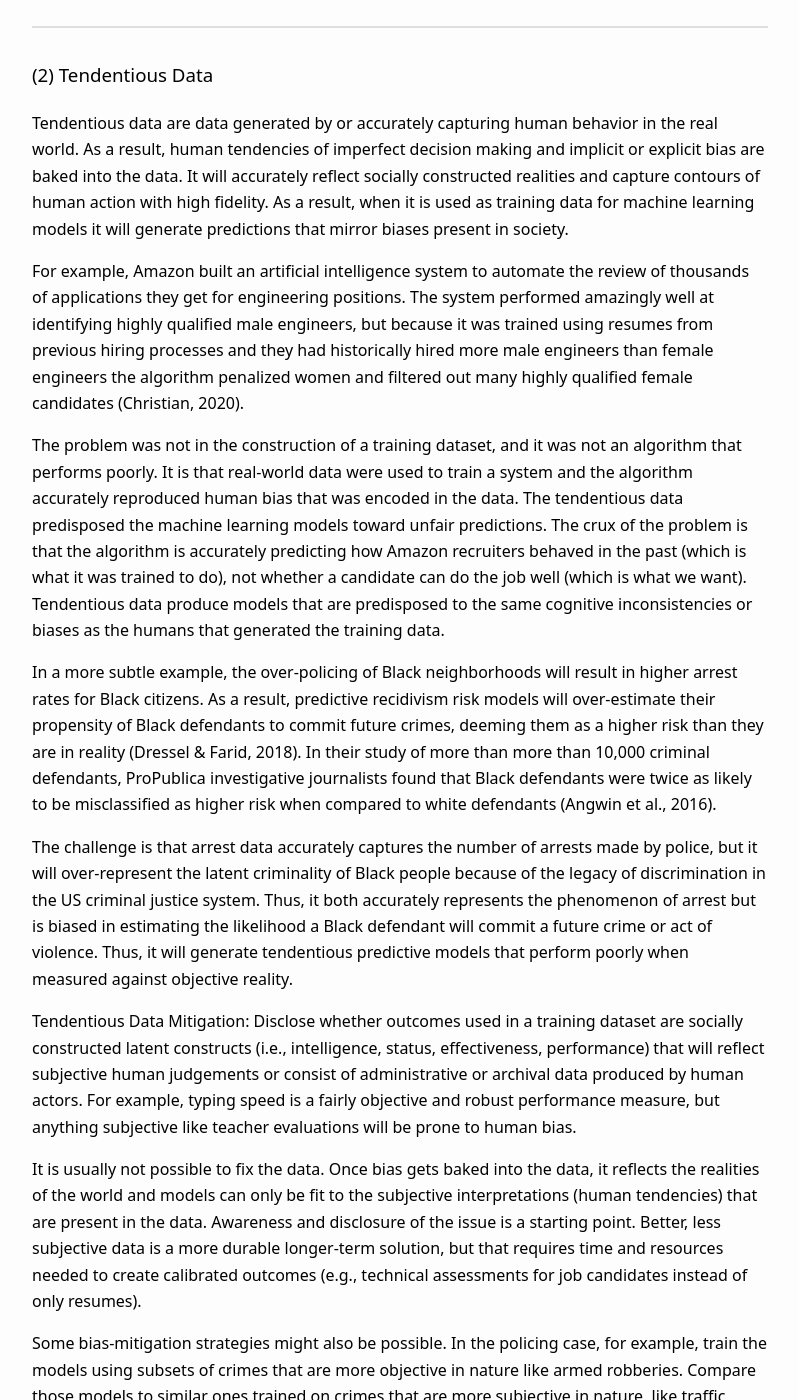
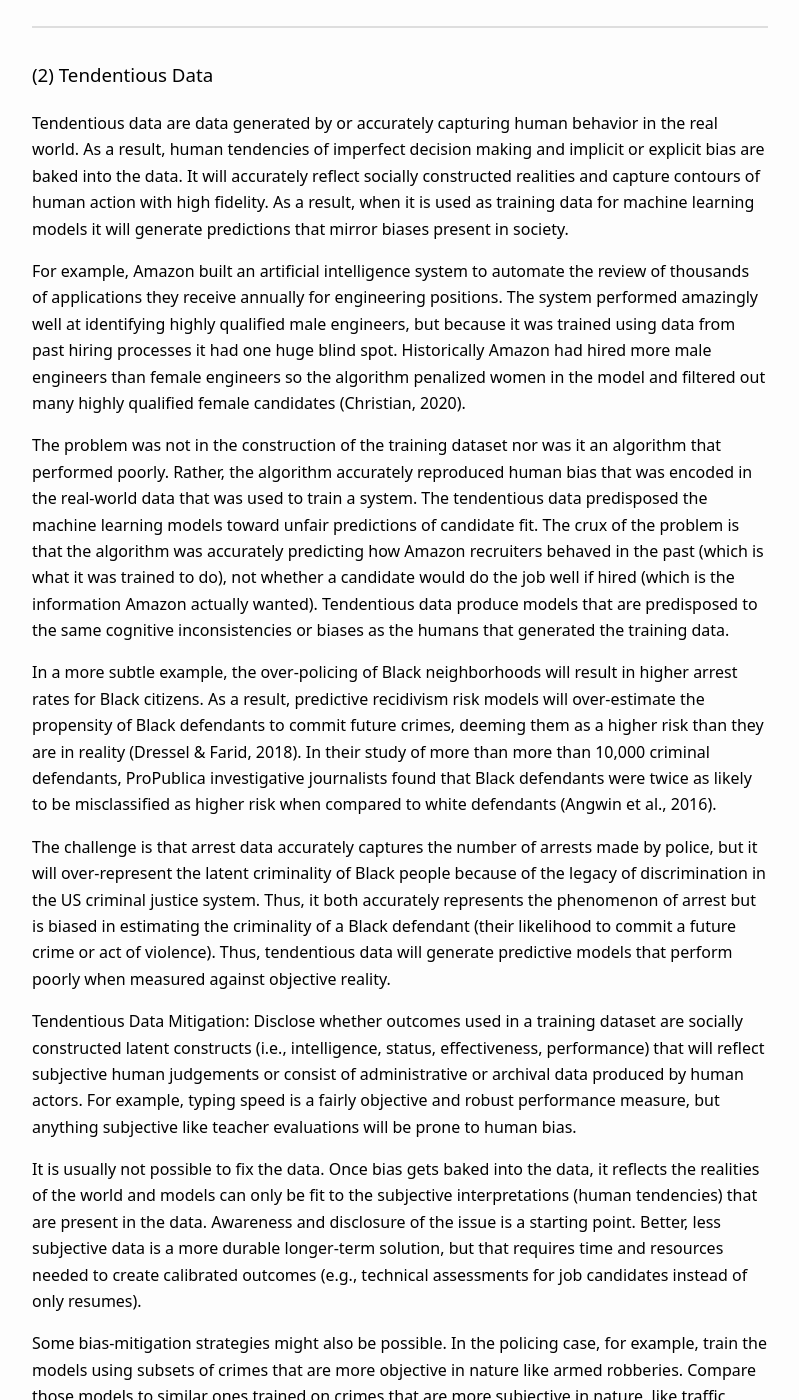
Before and after one commit to lecy/wells-dubois-protocol, a Jekyll site: the page built from index.md, in a window 1280 px wide and 1400 px high, scrolled down 2769 px. Shown: the whole window, without its empty margins (240-1039 px from the left). Built offline with Jekyll 4.4.1, drawn with Linux system fonts in a browser that asks for light colours.

Commit message:
Update index.md

```diff
--- a/index.md
+++ b/index.md
@@ -49,13 +49,13 @@ Buolamwini and Gebru (2018) identified public harms caused by the deployment of
 
 Tendentious data are data generated by or accurately capturing human behavior in the real world. As a result, human tendencies of imperfect decision making and implicit or explicit bias are baked into the data. It will accurately reflect socially constructed realities and capture contours of human action with high fidelity. As a result, when it is used as training data for machine learning models it will generate predictions that mirror biases present in society.
 
-For example, Amazon built an artificial intelligence system to automate the review of thousands of applications they get for engineering positions. The system performed amazingly well at identifying highly qualified male engineers, but because it was trained using resumes from previous hiring processes and they had historically hired more male engineers than female engineers the algorithm penalized women and filtered out many highly qualified female candidates (Christian, 2020).
+For example, Amazon built an artificial intelligence system to automate the review of thousands of applications they receive annually for engineering positions. The system performed amazingly well at identifying highly qualified male engineers, but because it was trained using data from past hiring processes it had one huge blind spot. Historically Amazon had hired more male engineers than female engineers so the algorithm penalized women in the model and filtered out many highly qualified female candidates (Christian, 2020).
 
-The problem was not in the construction of a training dataset, and it was not an algorithm that performs poorly. It is that real-world data were used to train a system and the algorithm accurately reproduced human bias that was encoded in the data. The tendentious data predisposed the machine learning models toward unfair predictions. The crux of the problem is that the algorithm is accurately predicting how Amazon recruiters behaved in the past (which is what it was trained to do), not whether a candidate can do the job well (which is what we want). Tendentious data produce models that are predisposed to the same cognitive inconsistencies or biases as the humans that generated the training data.
+The problem was not in the construction of the training dataset nor was it an algorithm that performed poorly. Rather, the algorithm accurately reproduced human bias that was encoded in the real-world data that was used to train a system. The tendentious data predisposed the machine learning models toward unfair predictions of candidate fit. The crux of the problem is that the algorithm was accurately predicting how Amazon recruiters behaved in the past (which is what it was trained to do), not whether a candidate would do the job well if hired (which is the information Amazon actually wanted). Tendentious data produce models that are predisposed to the same cognitive inconsistencies or biases as the humans that generated the training data.
 
-In a more subtle example, the over-policing of Black neighborhoods will result in higher arrest rates for Black citizens. As a result, predictive recidivism risk models will over-estimate their propensity of Black defendants to commit future crimes, deeming them as a higher risk than they are in reality (Dressel & Farid, 2018). In their study of more than more than 10,000 criminal defendants, ProPublica investigative journalists found that Black defendants were twice as likely to be misclassified as higher risk when compared to white defendants (Angwin et al., 2016).
+In a more subtle example, the over-policing of Black neighborhoods will result in higher arrest rates for Black citizens. As a result, predictive recidivism risk models will over-estimate the propensity of Black defendants to commit future crimes, deeming them as a higher risk than they are in reality (Dressel & Farid, 2018). In their study of more than more than 10,000 criminal defendants, ProPublica investigative journalists found that Black defendants were twice as likely to be misclassified as higher risk when compared to white defendants (Angwin et al., 2016).
 
-The challenge is that arrest data accurately captures the number of arrests made by police, but it will over-represent the latent criminality of Black people because of the legacy of discrimination in the US criminal justice system. Thus, it both accurately represents the phenomenon of arrest but is biased in estimating the likelihood a Black defendant will commit a future crime or act of violence. Thus, it will generate tendentious predictive models that perform poorly when measured against objective reality.
+The challenge is that arrest data accurately captures the number of arrests made by police, but it will over-represent the latent criminality of Black people because of the legacy of discrimination in the US criminal justice system. Thus, it both accurately represents the phenomenon of arrest but is biased in estimating the criminality of a Black defendant (their likelihood to commit a future crime or act of violence). Thus, tendentious data will generate predictive models that perform poorly when measured against objective reality.
 
 **Tendentious Data Mitigation**: Disclose whether outcomes used in a training dataset are socially constructed latent constructs (i.e., intelligence, status, effectiveness, performance) that will reflect subjective human judgements or consist of administrative or archival data produced by human actors. For example, typing speed is a fairly objective and robust performance measure, but anything subjective like teacher evaluations will be prone to human bias.
 
```
